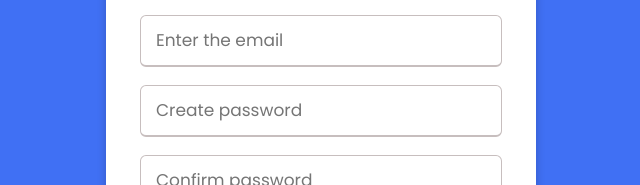
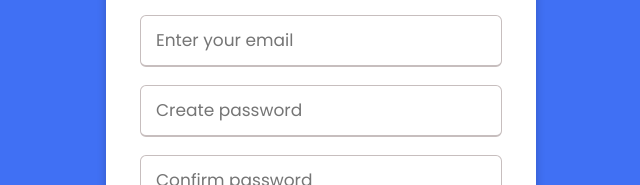
Before and after one commit to sonuribin/static-web-host, a plain HTML site: page index.html in a window 1280 px wide. Shown: the part 282-467 px from the top of the page, 319-959 px from the left. Drawn offline with Linux system fonts and the light colour scheme.

Commit message:
Update index.html

```diff
--- a/index.html
+++ b/index.html
@@ -13,7 +13,7 @@
         <input type="text" placeholder="Enter your name" required>
       </div>
       <div class="input-box">
-        <input type="text" placeholder="Enter the email" required>
+        <input type="text" placeholder="Enter your email" required>
       </div>
       <div class="input-box">
         <input type="password" placeholder="Create password" required>
```
